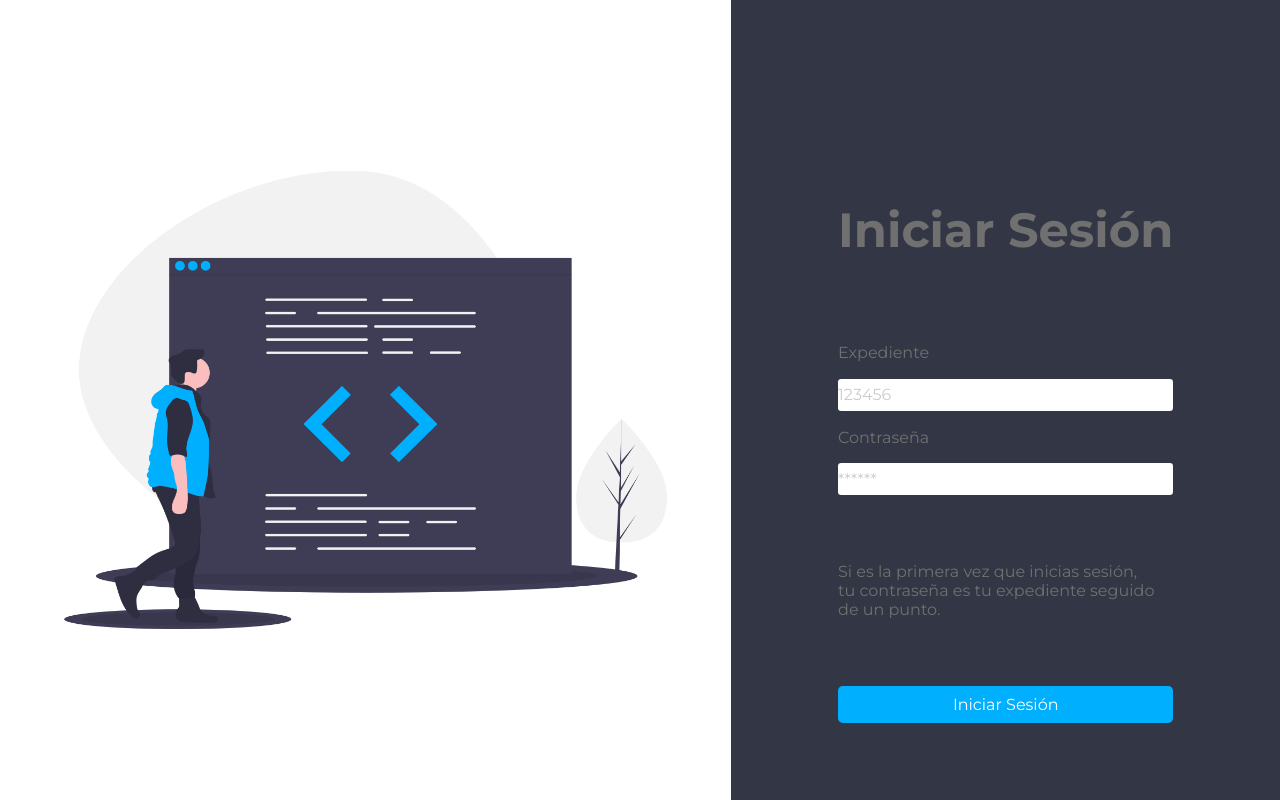
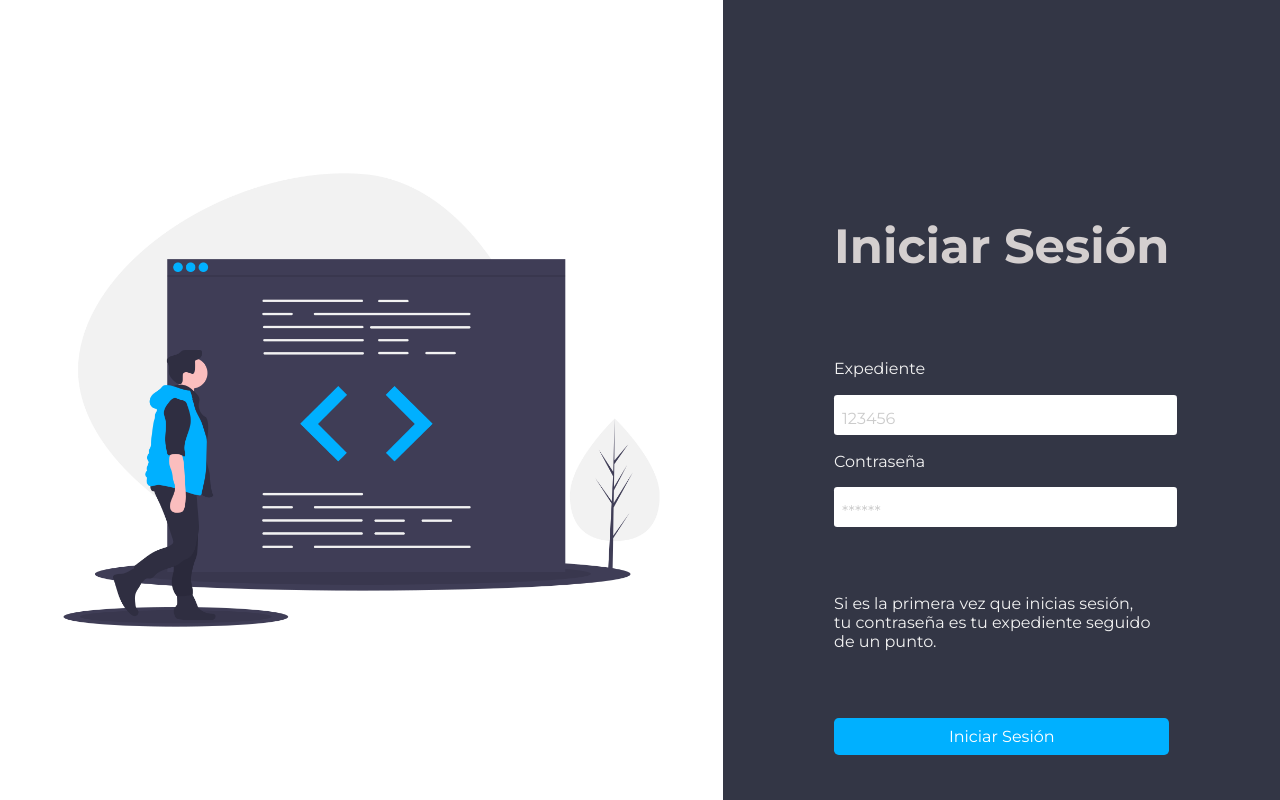
Before and after one commit to urimeba/database, a Django app: template templates/login.html in a window 1280 px wide. Run offline with Django 3.2, Linux system fonts and the light colour scheme; the template is opened without the code that fills it, so the values that code supplies are empty.

Commit message:
Login mejorado

```diff
--- a/static/css/estilos.css
+++ b/static/css/estilos.css
@@ -5,20 +5,18 @@
     font-size:16px;
 }
 
+
+
 #principalLogin{
     position: absolute;
     display: flex;
     width: 100%;
-    height: 100%;
-    background-color: coral;
-
-
+    min-height: 100%;
 }
     #divimagenLogin{
     display: flex;
     /* width:calc(100%-700px); */
     width: 100%;
-    height: 100vh;
     background-color:white;
     flex-wrap: wrap;
     justify-content: center;
@@ -31,12 +29,14 @@
     background-color:#333645;
     display: flex;
     width:75%;
-    height: 100%;
 
     /* flex-shrink: 10px; */
     justify-content:center;
     /* align-items: center; */
     flex-wrap: wrap;
+
+    padding: 1rem;
+    box-sizing: border-box;
     }
         #contenidodatosLogin{
             background-color: #333645;
@@ -51,13 +51,19 @@
             text-align: center;
             font-size: 3rem;
             font-weight: 700;
-            color: #707070;
+            color: #d4cfcf;
 
         }
+
+        input[type=password], input[type=text] {
+            padding-top: .5rem;
+            padding-left: .5rem;
+        }
+
         #subtituloLogin{
             padding-top:5%;
             padding-bottom:5%;
-            color: #707070;
+            color: #f2f2f2;
         }
         #inputLogin{
             width: 100%;
@@ -65,18 +71,17 @@
             border-radius: 0.2rem;
             border-style: none;
         }
-        #inputLogin:placeholder{
-            color:#707070;
-        }
         ::placeholder { /* WebKit, Blink, Edge */
             color: #ccc;
+            display: flex;
+            margin-top:10px;
         }
         #parrafoLogin{
             margin-top: 20%;
         }
         #parrafoLogin>p{
             font-size:1rem;
-            color: #707070;
+            color: #f2f2f2;
         }
         #botonLogin{
             background:#00B0FF;
```
